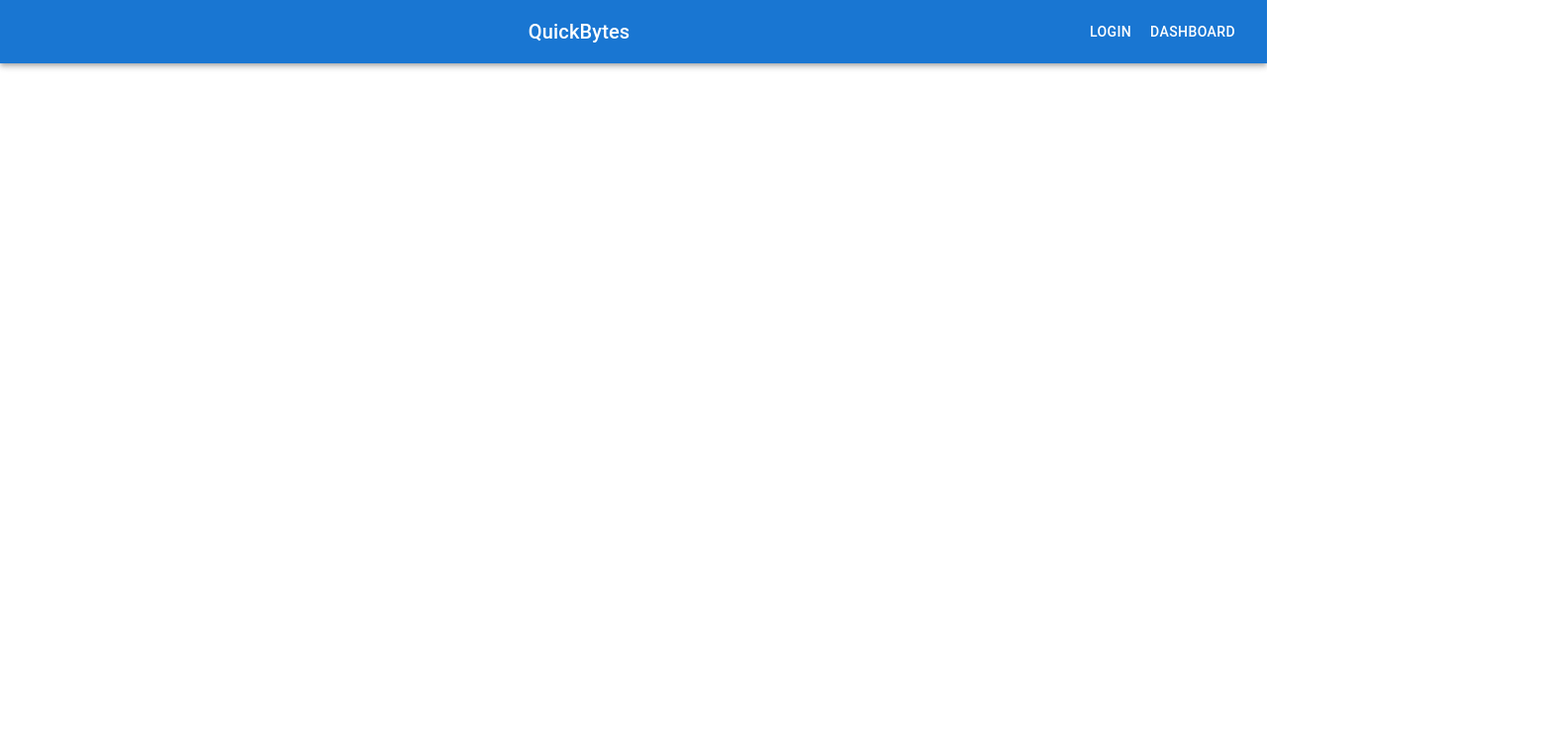
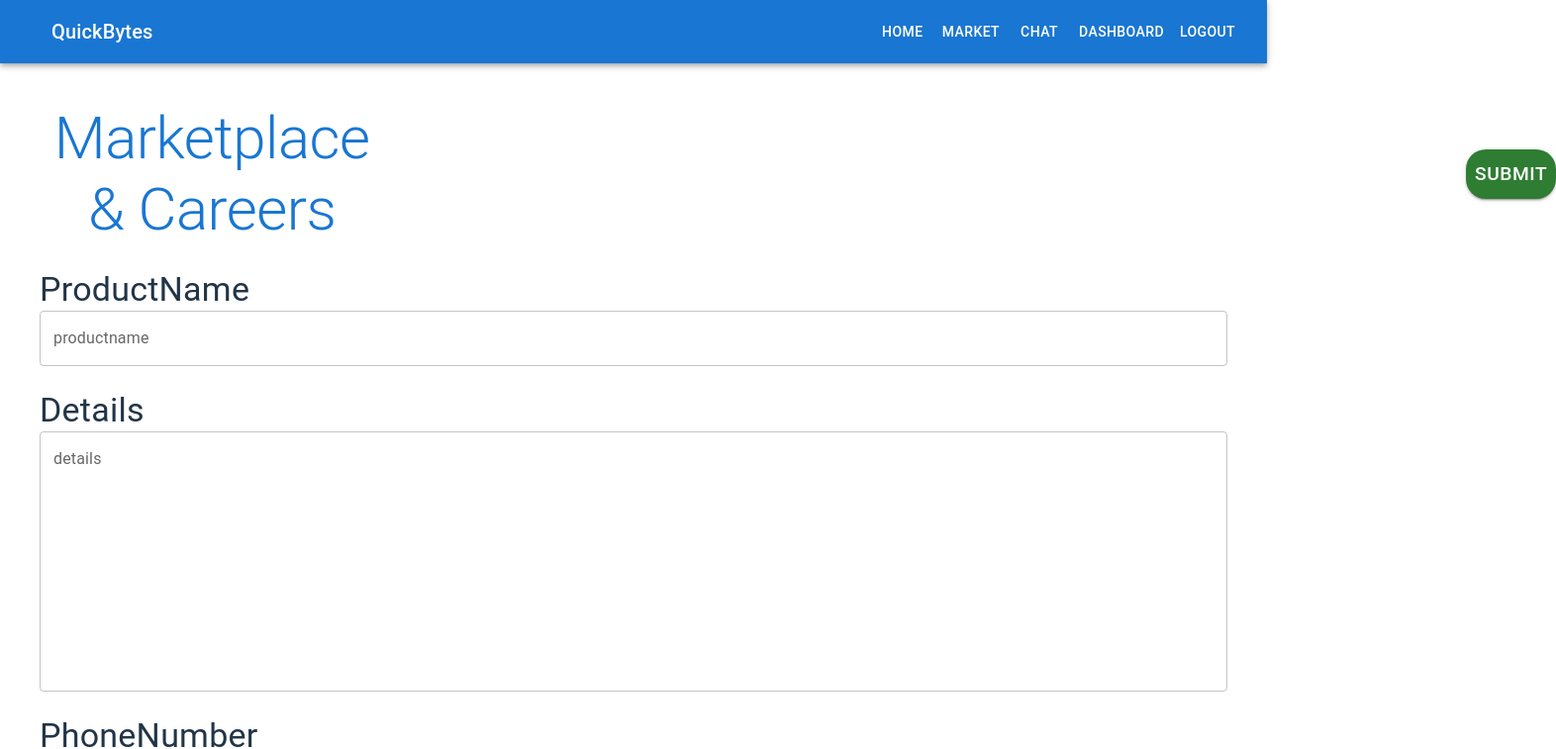
Before and after one commit to Irine-Theresa-Antony/QuickBytes, a React (Vite) app: page /addtomarket in a window 1280 px wide. Shown: the top 757 px of the page at 99% size, 1572 px wide, since content can reach past the window. Built offline with nearby package versions, Linux system fonts and the light colour scheme; some icons are missing.

Commit message:
front eveline

```diff
--- a/src/App.jsx
+++ b/src/App.jsx
@@ -15,6 +15,8 @@ import Terms from './components/Terms'
 import Complaints from './components/Complaints'
 import Profile from './components/Profile'
 import Custom from './components/Custom'
+import Addtomarket from './components/Addtomarket'
+import Market from './components/Market'
 
 
 
@@ -27,15 +29,17 @@ function App() {
 
      <Navbar/>
      <Routes>
-     <Route path='/' element={<Display/>}></Route>
+     <Route path='/home' element={<Display/>}></Route>
      <Route path='/r' element={<DashboardPage/>}></Route>
      <Route path='/terms' element={<Terms/>}></Route>
      <Route path='/complaints' element={<Complaints/>}></Route>
      <Route path='/profile' element={<Profile/>}></Route>
      <Route path='/admin' element={<Admin/>}></Route>
      <Route path='/c' element={<Custom/>}></Route>
-      <Route path='/signup' element={<SignUp/>}></Route>
+     <Route path='/signup' element={<SignUp/>}></Route>
      <Route path='/login'element={<Login/>}></Route>
+     <Route path='/addtomarket'element={<Addtomarket/>}></Route>
+     <Route path='/market'element={<Market/>}></Route>
      </Routes>
 
 
--- /dev/null
+++ b/src/Components/Addtomarket.jsx
@@ -0,0 +1,73 @@
+import { Box, Button, TextField, Typography } from '@mui/material'
+import axios from 'axios';
+import React, { useEffect, useState } from 'react'
+import { useLocation, useNavigate } from 'react-router-dom';
+
+const Addtomarket = (props) => {
+  var [inputs,setInput]=useState({ProductName:'',Details:'',PhoneNumber:'',Email:''});
+  var location =useLocation();
+  var navigate= useNavigate();
+  console.log("state:",location.state);
+  const inputHandler=(e)=>{
+    setInput({...inputs,[e.target.name]:e.target.value});
+    console.log(inputs);
+  };
+  useEffect(()=> {
+    if(location.state!==null){
+      setInput({...inputs,
+        ProductName:location.state.val.ProductName,
+        Details:location.state.val.Details,
+        PhoneNumber:location.state.val.PhoneNumber,
+        Email:location.state.val.Email
+      });
+    }
+  },[])
+
+  const submitHandler=()=>{
+    console.log("btn clicked");
+    if(location.state!==null){
+      axios
+      .put(`http://localhost:3000/${location.state.val._id}`,inputs)
+      .then((res)=>{
+        alert(res.data);
+        navigate('/home')
+      })
+      .catch((err)=>{
+        console.log(err);
+      });
+    }
+    else{
+      axios.post('http://localhost:3000/addtomarket',inputs)
+    .then((res)=>{
+      console.log(res);
+      alert(res.data)
+      navigate('/')
+    })
+    .catch((err)=>{
+      console.log(err);
+    });
+    }
+  };
+  return (
+    <div >
+        <Box sx={{ padding: 5, display: 'flex',flexDirection: 'column',alignItems: 'flex-start', }}>
+            <div style={{ display: 'flex', alignItems: 'center', gap: '34rem' }}>
+            <Typography variant='h2' color='#1976d2'>Marketplace & Careers</Typography>&nbsp;
+            <Button variant='contained' color='success' onClick={submitHandler}sx={{borderRadius: '20px',px: 3,py:1,fontSize: '1.2rem','&:focus': {outline: 'none',border: 'none', },}}>
+                SUBMIT
+            </Button>
+            </div>
+            <br />
+            <Typography variant='h4'>ProductName</Typography>
+            <TextField fullWidth variant='outlined' label="productname" onChange={inputHandler} name='ProductName'value={inputs.ProductName}></TextField><br />
+            <Typography fullWidth variant='h4'>Details</Typography>
+            <TextField fullWidth variant='outlined' label="details" onChange={inputHandler} name='Details'value={inputs.Details} multiline rows={10} ></TextField><br />
+            <Typography variant='h4'>PhoneNumber</Typography>
+            <TextField fullWidth variant='outlined' label="phonenumber" onChange={inputHandler} name='PhoneNumber'value={inputs.PhoneNumber}></TextField><br />
+            <Typography variant='h4'>Email</Typography>
+            <TextField fullWidth variant='outlined' label="email" onChange={inputHandler} name='Email'value={inputs.Email}></TextField>
+        </Box>
+    </div>
+  )
+}
+export default Addtomarket
--- /dev/null
+++ b/src/Components/Market.jsx
@@ -0,0 +1,59 @@
+import { Button, Card, CardActionArea, CardContent, Grid, Typography, Box } from '@mui/material'
+import axios from 'axios';
+import React, { useEffect, useState } from 'react'
+import { Link } from 'react-router-dom'
+
+const Market = () => {
+    var [pro,setPro]=useState([]);
+    useEffect(()=>{
+            axios
+            .get("http://localhost:3000/innovations")
+            .then((res)=>{
+                console.log(res.data);
+                setPro(res.data)
+            })
+            .catch((err)=>console.log(err));
+        },[])
+  return (
+    <div style={{
+        backgroundImage:  "url('https://encrypted-tbn0.gstatic.com/images?q=tbn:ANd9GcR2g5vi6Yyx57V5a8vbqY2AgQXR11yS743Cng&s')",
+        minHeight: '100vh'}}>
+       <Grid container spacing={2} justifyContent="center">
+        <div style={{ display: 'flex', alignItems: 'center', gap: '34rem',backgroundColor:'#E3F2FD', width: "100%", padding: '0 2rem'}}>
+            <Typography variant='h2' color='black'>Marketplace & Careers</Typography>&nbsp;
+            <Button component={Link} to="/addtomarket" variant='contained' color='success' sx={{borderRadius: '20px',px: 3,py:1,fontSize: '1.2rem','&:focus': {outline: 'none',border: 'none', },}}>
+                ADD
+            </Button>
+        </div>
+        {pro.map((val,i)=>{
+            return(
+                    <Grid item xs={12} sm={6} md={4} key={i} className="grid-item">
+                        <Card sx={{ maxWidth: 345, height: '100%', display: 'flex', flexDirection: 'column', border:'2px solid rgb(0, 0, 0)', backgroundColor:'rgb(131, 180, 213)' }}>
+                            <CardActionArea sx={{ flexGrow: 1, display: 'flex', flexDirection: 'column' }}>
+                                <CardContent sx={{ textAlign: 'left', flexGrow: 1, display: 'flex', flexDirection: 'column' }}>
+                                    <div>
+                                        <Typography gutterBottom variant="h3" component="div">
+                                            {val.ProductName}
+                                        </Typography>
+                                        <Typography variant="h5" sx={{ color: 'black' , whiteSpace: 'pre-line' }}>
+                                            <strong>Details:</strong> {val.Details}
+                                        </Typography>
+                                    </div>
+                                    <Box sx={{ mt: 'auto' }}>
+                                        <Typography variant='h5'><strong>Contact:</strong></Typography>
+                                        <Typography variant="h6"><strong>Phone:</strong> {val.PhoneNumber}</Typography>
+                                        <Typography variant="h6"><strong>Email:</strong> {val.Email}</Typography>
+                                        <Typography variant="h6"><strong>Submitted on:</strong> {new Date(val.Doj).toLocaleDateString()}</Typography>
+                                    </Box>
+                                </CardContent>
+                            </CardActionArea>
+                        </Card>
+                    </Grid>
+            )
+        })}
+      </Grid>
+    </div>
+  )
+}
+
+export default Market
--- a/src/components/Login.jsx
+++ b/src/components/Login.jsx
@@ -5,38 +5,59 @@ import { Link } from 'react-router-dom'
 import { useNavigate } from 'react-router-dom'
 
 const Login = () => {
-    const [email,setEmail]= useState()
-    const [password,setPassword]= useState()
-    const navigate =useNavigate()
+  const [email, setEmail] = useState()
+  const [password, setPassword] = useState()
+  const navigate = useNavigate()
 
-const submitHandler=()=>{
+  const submitHandler = () => {
     axios
-    .post('http://localhost:3000/login',{email,password})
-    .then((result) => {console.log(result)
-      if(result.data ==="Success"){
+      .post('http://localhost:3000/login', { email, password })
+      .then((result) => {
+        console.log(result)
+        if (result.data === "Success") {
           navigate('/home')
         }
-
       })
-    .catch((err)=>console.log(err))
+      .catch((err) => console.log(err))
   };
 
   return (
+    <>
+      <video
+        autoPlay
+        loop
+        muted
+        playsInline
+        style={{
+          position: 'fixed',
+          top: 0,
+          left: 0,
+          width: '100vw',
+          height: '100vh',
+          objectFit: 'cover',
+          zIndex: -1,
+        }}
+      >
+        <source src="/videos/vecteezy_digital-earth-hud-rotating-globe-rotating_4358884.mp4" type="video/mp4" />
+        Your browser does not support the video tag.
+      </video>
+
       <div style={{
         height: '80vh',
         display: 'flex',
         justifyContent: 'center',
         alignItems: 'center',
       }}>
-        <Box component="section" sx={{ p: 3, border: '1px solid grey' }} width={300} height={380}>
-        <Typography variant='h2'>LogIn</Typography><br/>
+        <Box component="section" sx={{ p: 4, border: '1px solid rgb(1, 23, 46)',bgcolor:'rgb(54, 92, 133)' }} width={300} height={380}>
+          <Typography variant='h2'>LogIn</Typography><br />
           <Typography variant='h5'>Email</Typography>
-        <TextField variant='outlined' label="Email" onChange={(e)=> setEmail(e.target.value)}></TextField><br /><br />
+          <TextField variant='outlined' label="Email" onChange={(e) => setEmail(e.target.value)}></TextField><br /><br />
           <Typography variant='h5'>Password</Typography>
-        <TextField variant='outlined' label="password" onChange={(e)=> setPassword(e.target.value)}></TextField><br /><br />
-        <Button variant='contained' onClick={submitHandler}>LogIn</Button>
+          <TextField variant='outlined' label="password" onChange={(e) => setPassword(e.target.value)}></TextField><br /><br />
+          <Button variant='contained' onClick={submitHandler} sx={{ borderRadius: '20px', px: 4, alignSelf: 'center', '&:focus': { outline: 'none', border: 'none', }, }}>LogIn</Button>
         </Box>
       </div>
+    </>
   )
 }
 
--- a/src/components/Navbar.jsx
+++ b/src/components/Navbar.jsx
@@ -16,16 +16,13 @@ const Navbar = () => {
             aria-label="menu"
             sx={{ mr: 2 }}
           >
-            <MenuIcon />
           </IconButton>
-          <Typography variant="h6" component="div" sx={{ flexGrow: 1 }}>
-            QuickBytes
-          </Typography>
-          <Button color="inherit">
-            Login
-             </Button>
-           <Button color="inherit"> <Link to ={'/r'} style={{color:"white"}}>dashboard</Link> </Button>
-
+          <Typography variant="h6" component="div" sx={{ flexGrow: 1 }} align='left'>QuickBytes</Typography>
+          <Button color="inherit"> <Link to ={'/home'} style={{color:"white"}}>Home</Link> </Button>
+          <Button color="inherit"> <Link to ={'/market'} style={{color:"white"}}>Market</Link> </Button>
+          <Button color="inherit">Chat</Button>
+          <Button color="inherit"> <Link to ={'/r'} style={{color:"white"}}>Dashboard</Link> </Button>
+          <Button color="inherit"><Link to ={'/login'} style={{color:"white"}}>Logout</Link></Button>
         </Toolbar>
       </AppBar>
     </Box>
--- a/src/components/SignUp.jsx
+++ b/src/components/SignUp.jsx
@@ -12,7 +12,7 @@ const SignUp = () => {
 
   const submitHandler = () => {
     axios
-      .post('http://localhost:3000/', { "Name":name, "Email":email, "Password":password })
+      .post('http://localhost:3000/signup', { "Name":name, "Email":email, "Password":password })
       .then((result) => {
         console.log(result)
         navigate('/login')
@@ -28,13 +28,32 @@ const SignUp = () => {
   };
 
   return (
+    <>
+     <video
+        autoPlay
+        loop
+        muted
+        playsInline
+        style={{
+          position: 'fixed',
+          top: 0,
+          left: 0,
+          width: '100vw',
+          height: '100vh',
+          objectFit: 'cover',
+          zIndex: -1,
+        }}
+      >
+        <source src="/videos/vecteezy_digital-earth-hud-rotating-globe-rotating_4358884.mp4" type="video/mp4" />
+        Your browser does not support the video tag.
+      </video>
     <div style={{
       height: '80vh',
       display: 'flex',
       justifyContent: 'center',
       alignItems: 'center',
     }}>
-      <Box component="section" sx={{ p: 3, border: '1px solid grey' }} width={300} height={550}>
+      <Box component="section" sx={{ p: 4, border: '1px solid rgb(1, 23, 46)',bgcolor:'rgb(54, 92, 133)' }} width={400} height={550}>
         <Typography variant='h2'>SignUp</Typography><br />
         <Typography variant='h5' label="Name">Name</Typography>
         <TextField variant='outlined' label="name" onChange={(e) => setName(e.target.value)}></TextField><br /><br />
@@ -42,11 +61,12 @@ const SignUp = () => {
         <TextField variant='outlined' label="Email" onChange={(e) => setEmail(e.target.value)}></TextField><br /><br />
         <Typography variant='h5'>Password</Typography>
         <TextField variant='outlined' label="password" onChange={(e) => setPassword(e.target.value)}></TextField><br /><br />
-        <Button variant='contained' onClick={submitHandler}>SignUp</Button>
+        <Button variant='contained' onClick={submitHandler}sx={{borderRadius: '20px',px: 4,alignSelf: 'center','&:focus': {outline: 'none',border: 'none', },}}>SignUp</Button>
         <p>Already Have an Account</p>
-        <Button component={Link} to="/login" variant='contained' color='success'>LogIn</Button>
+        <Button component={Link} to="/login" variant='contained' color='success'sx={{borderRadius: '20px',px: 4,alignSelf: 'center','&:focus': {outline: 'none',border: 'none', },}}>LogIn</Button>
       </Box>
     </div>
+    </>
   )
 }
 
```
Also changed, not shown: package.json (+4 -6 lines), 2 other files (tests, documents, lock files or other folders). Lines whose indentation alone changed are shown as unchanged.
